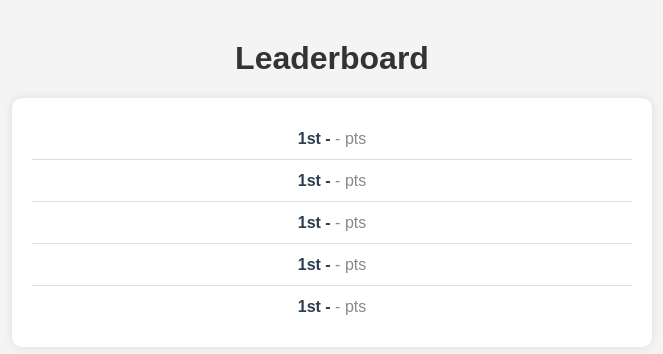
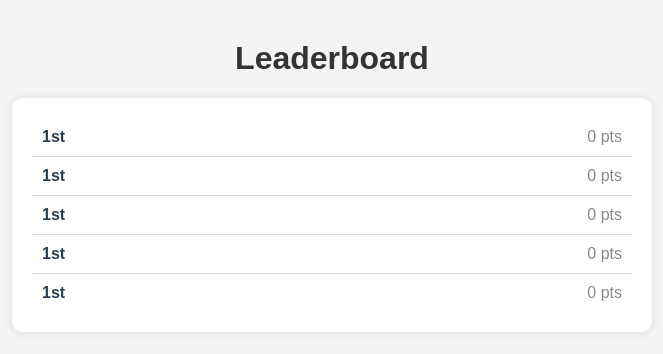
Before and after one commit to FinnGos/Group-Engineering-Project, a Django app: page /leaderboard/ in a window 1280 px wide. Shown: the top 354 px of the page, without its empty margins (308-971 px from the left). Run offline with Django 4.2, Linux system fonts and the light colour scheme; data comes from the database, SQL or seed files in the repository.

Commit message:
ensured every test in test dir, tested leaderboard

```diff
--- a/SustainableApplication/leaderboard/templates/leaderboard/leaderboard.html
+++ b/SustainableApplication/leaderboard/templates/leaderboard/leaderboard.html
@@ -23,8 +23,11 @@
             box-shadow: 0px 0px 10px rgba(0, 0, 0, 0.1);
         }
         .rank-item {
+            display: flex;
+            justify-content: space-between;
             padding: 10px;
             border-bottom: 1px solid #ddd;
+            text-align: left;
         }
         .rank-item:last-child {
             border-bottom: none;
@@ -32,11 +35,14 @@
         .rank {
             font-weight: bold;
             color: #2c3e50;
+            margin-right: 10px;
         }
         .name {
-            font-size: 18px;
+            flex-grow: 1;
+            text-align: left;
         }
         .points {
+            text-align: right;
             color: #888;
         }
     </style>
@@ -46,9 +52,9 @@
     <div class="leaderboard">
         {% for entry in ranked_users %}
             <div class="rank-item">
-                <span class="rank">{{ entry.rank }}{% if entry.rank == 1 %}st{% elif entry.rank == 2 %}nd{% elif entry.rank == 3 %}rd{% else %}th{% endif %} - </span>
+                <span class="rank">{{ entry.rank }}{% if entry.rank == 1 %}st{% elif entry.rank == 2 %}nd{% elif entry.rank == 3 %}rd{% else %}th{% endif %}</span>
                 <span class="name">{{ entry.user.name }}</span>
-                <span class="points"> - {{ entry.user.points }} pts</span>
+                <span class="points">{{ entry.user.all_time_points }} pts</span>
             </div>
         {% empty %}
             <p>No users found.</p>
--- a/SustainableApplication/leaderboard/views.py
+++ b/SustainableApplication/leaderboard/views.py
@@ -2,7 +2,8 @@
 from home.models import CustomUser
 
 def leaderboard(request):
-    users = CustomUser.objects.all().order_by('-all_time_points')  # Order users by points descending
+    # Order users by points descending, then by username ascending
+    users = CustomUser.objects.all().order_by('-all_time_points', 'username')
     ranked_users = []
 
     last_points = None
@@ -12,7 +13,7 @@
     for user in users:
         actual_rank += 1
         if user.all_time_points != last_points:
-            rank = actual_rank
+            rank = actual_rank  # Update rank only when points change
         ranked_users.append({'rank': rank, 'user': user})
         last_points = user.all_time_points
 
```
Also changed, not shown: SustainableApplication/leaderboard/tests/test_leaderboard.py (added, +41 -0 lines), SustainableApplication/SustainableApplication/tests/__init__.py (added), SustainableApplication/SustainableApplication/tests/test_sustainable_application.py (renamed from SustainableApplication/SustainableApplication/tests.py), SustainableApplication/home/tests/__init__.py (added), SustainableApplication/leaderboard/tests/__init__.py (added).
